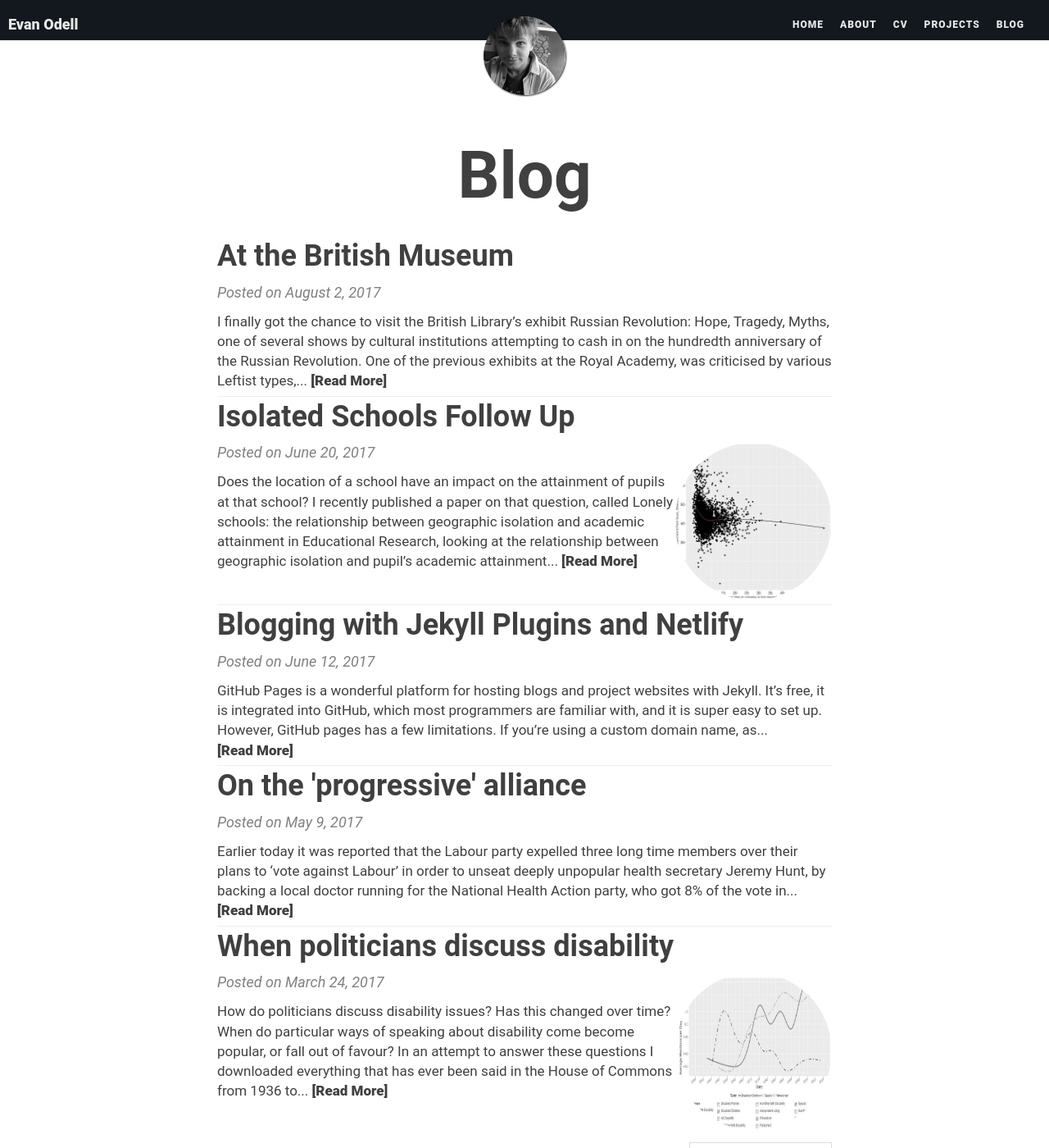
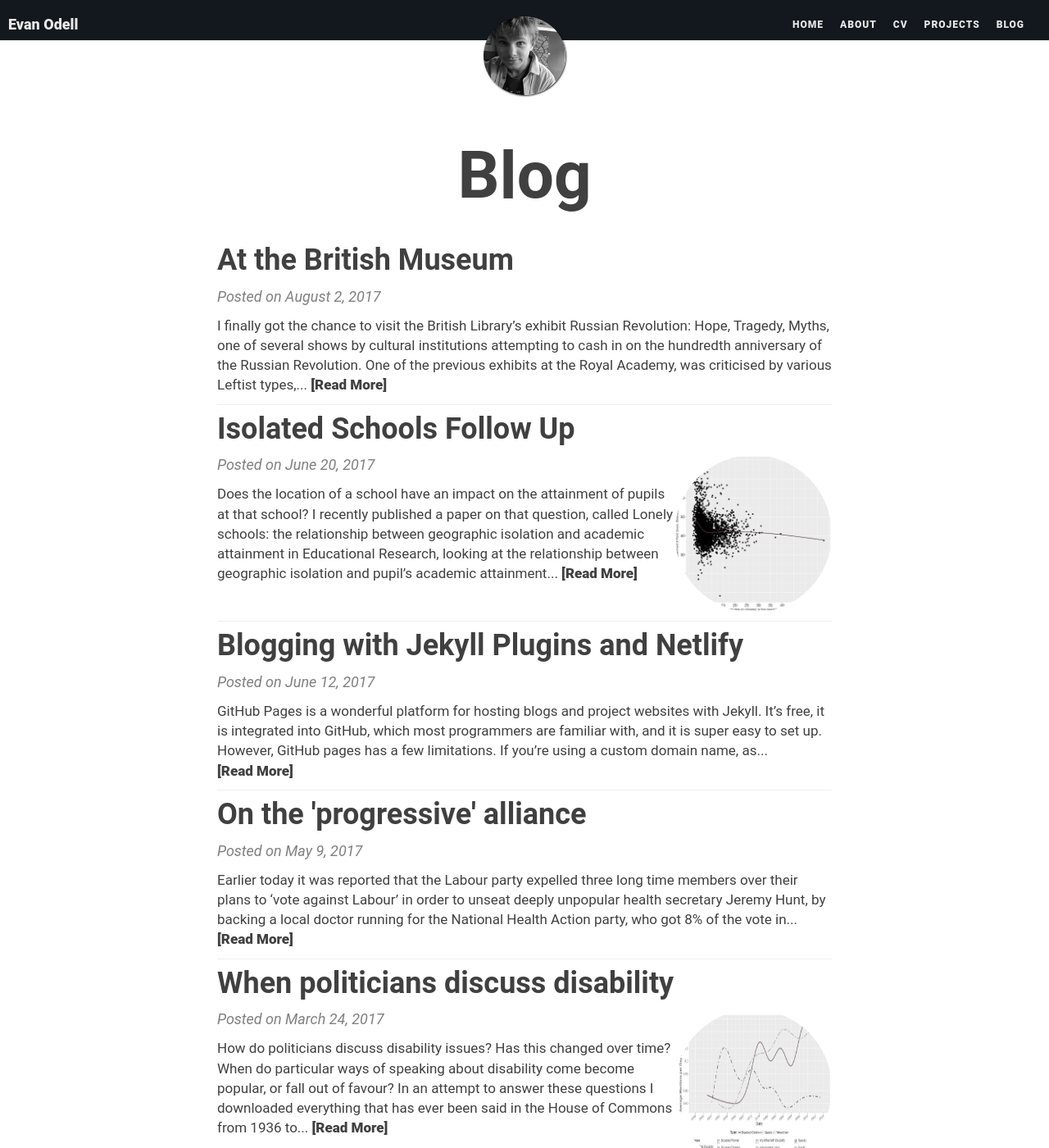
Before and after one commit to evanodell/evanodell.com, a Jekyll site: the page built from blog/index.html, in a window 1280 px wide and 1400 px high. Shown: the whole window at 82% size. Built offline with Jekyll 4.4.1, drawn with Linux system fonts in a browser that asks for light colours; nearby versions of some CDN libraries; some web fonts are replaced; the list of posts is cut into pages by our own code.

Commit message:
css tweak

```diff
--- a/css/main.css
+++ b/css/main.css
@@ -684,7 +684,7 @@ footer .theme-by {
 
 @media only screen and (min-width: 768px) {
   .front-post-preview {
-    padding: 5px 0;
+    padding: 10px 0;
   }
 }
 
```
